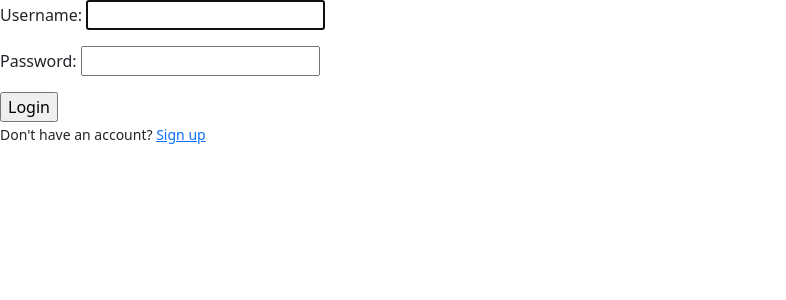
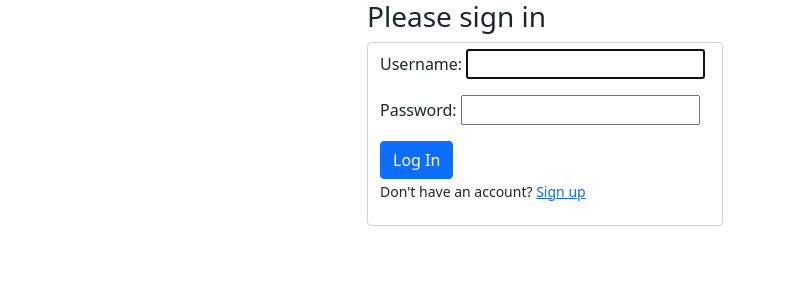
Before and after one commit to cyobero/scims, a Django app: page /login/ in a window 1280 px wide. Shown: the top 300 px of the page, without its empty margins (0-786 px from the left). Run offline with Django 3.2, Linux system fonts and the light colour scheme.

Commit message:
styled login/register pages

```diff
--- a/scims/settings.py
+++ b/scims/settings.py
@@ -82,7 +82,7 @@ WSGI_APPLICATION = 'scims.wsgi.application'
 DATABASES = {
     'default': {
         'ENGINE': 'django.db.backends.mysql',
-        'NAME': 'scims',
+        'NAME': 'scims_dev',
         'HOST': '127.0.0.1',
         'PORT': 3306,
         'USER': 'root',
--- /dev/null
+++ b/static/css/login.css
@@ -0,0 +1 @@
+.body{padding-top:50px;}
--- a/static/css/style.css
+++ b/static/css/style.css
@@ -26,6 +26,10 @@
 /* When you mouse over the navigation links, change their color */
 .sidebar a:hover {
   color: #f1f1f1;
+}
+
+.body {
+  background-color: #2C2C2C
 }
 
 /* Position and style the close button (top right corner) */
@@ -68,3 +72,5 @@
   .sidebar {padding-top: 15px;}
   .sidebar a {font-size: 18px;}
 }
+
+@import url(http://fonts.googleapis.com/css?family=Roboto);
--- a/templates/products/inventory.html
+++ b/templates/products/inventory.html
@@ -3,6 +3,7 @@
 {% block title %} Product Inventory {% endblock %}
 
 {% block content %}
+<div class="row"></div>
 <div class="row"></div>
 <div class="container">
     <div class="row">
--- a/templates/user_auth/login.html
+++ b/templates/user_auth/login.html
@@ -1,13 +1,40 @@
 {% extends 'base.html' %}
+{% load static %}
+
+{% block styles %}
+<link rel="stylesheet" src="{% static 'css/login.css' %}">
+{% endblock %}
 <!doctype html>
 {% block content %}
-<form method='post'>
+<div class="container">
+	<div class="row">
+		<div class="col-md-3"></div>
+		<div class="col-md-4 col-md-offset-4">
+			<div class="panel panel-default">
+				<div class="panel-heading">
+					<h3 class="panel-title">Please sign in</h3>
+				</div>
+				<div class="panel-body form-control">
+					<form accept-charset="UTF-8" role="form" method="post">
+						{% csrf_token %}
+						{{form.as_p}}
+						<input type="submit" value="Log In" class="btn btn-primary">
+					</form>
+					<small>Don't have an account? <a href="{% url 'user_signup' %}">Sign up</small></p>
+						{% for message in messages %}
+						<a class='close' data-dismiss='alert'>{{message}}</a>
+						{% endfor %}
+
+				</div>
+			</div>
+		</div>
+	</div>
+</div>
+<!--
+	<form method='post'>
 	{% csrf_token %}
 	{{form.as_p}}
 	<input type='submit' value='Login'>
-</form>
-<small>Don't have an account? <a href="{% url 'user_signup' %}">Sign up</small></p>
-{% for message in messages %}
-<a class='close' data-dismiss='alert'>{{message}}</a>
-{% endfor %}
+	</form>
+-->
 {% endblock %}
```
Also changed, not shown: templates/user_auth/signup.html (+21 -11 lines), media/products/pre-roll.jpg (added), media/products/sour-diesel.jpg (added), media/products/sour-diesel_nKHazBN.jpg (added).
